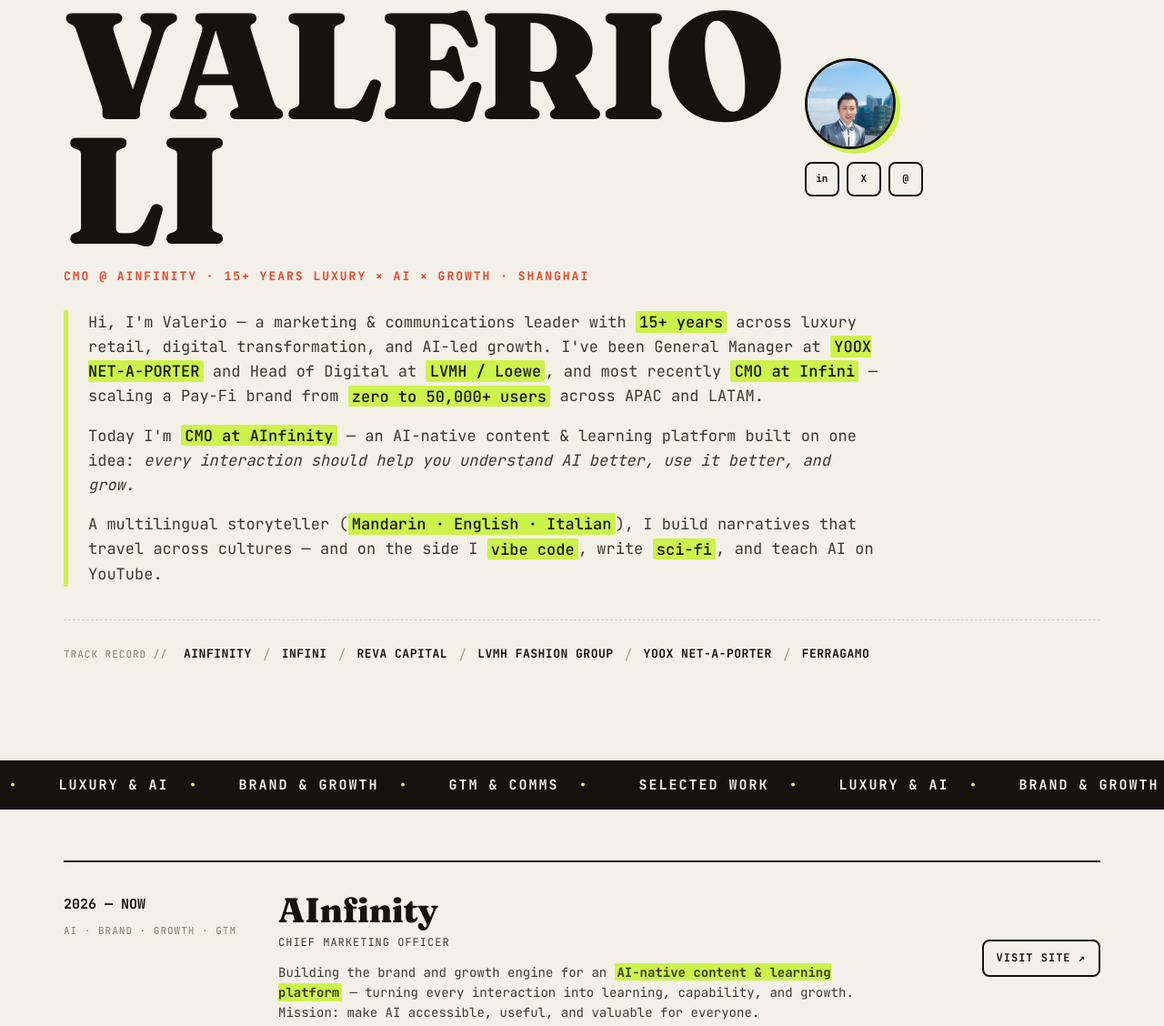
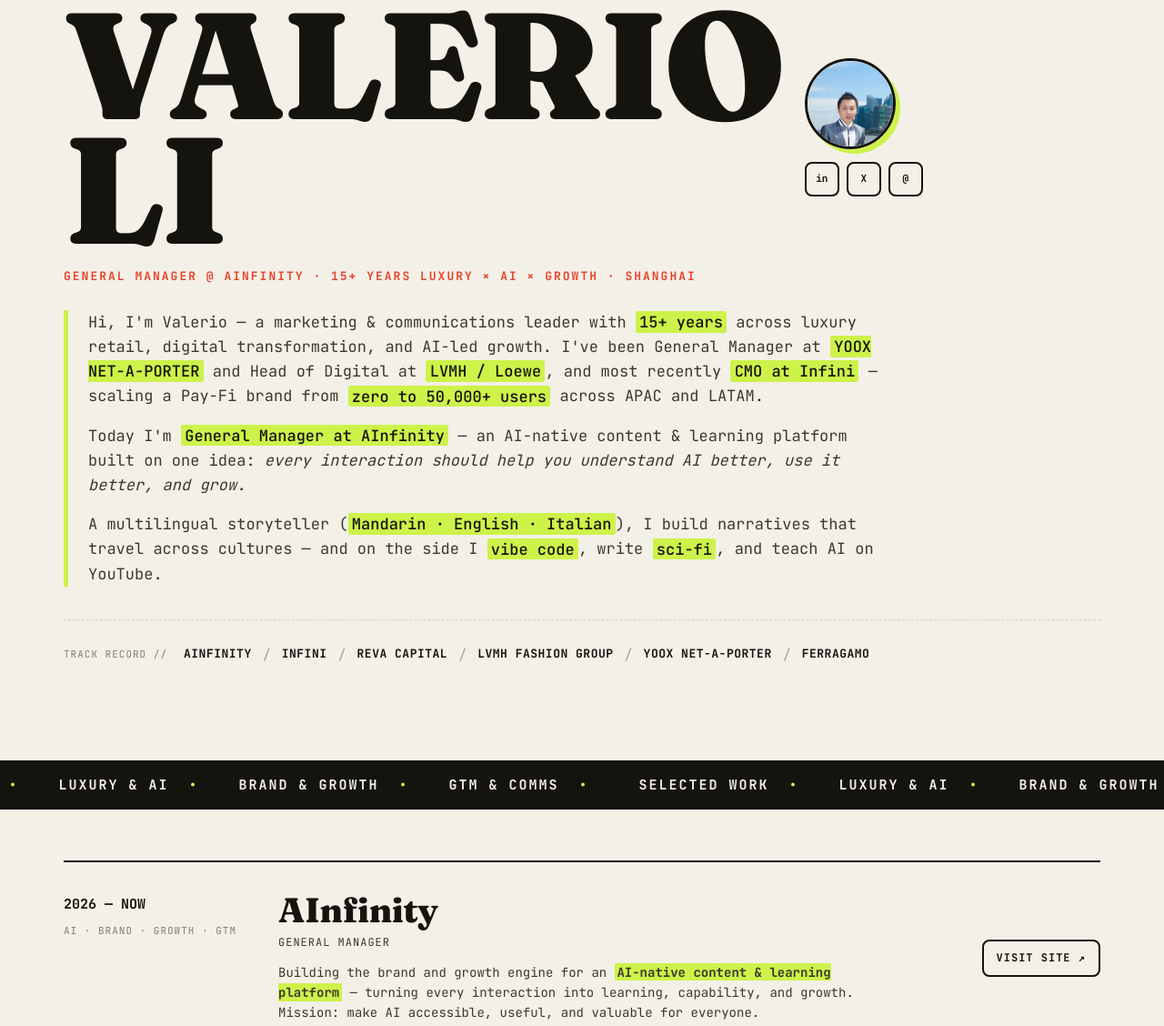
Before and after one commit to valerioli/portfolio-site, a plain HTML site: page index.html in a window 1280 px wide. Shown: the part 126-1254 px from the top of the page at 91% size. Drawn offline with Linux system fonts and the light colour scheme.

Commit message:
Update AInfinity title to General Manager

```diff
--- a/index.html
+++ b/index.html
@@ -4,9 +4,9 @@
 <meta charset="UTF-8">
 <meta name="viewport" content="width=device-width, initial-scale=1.0">
 <title>Valerio Li — Marketing × Luxury × AI</title>
-<meta name="description" content="Valerio Li — CMO at AInfinity. 15+ years of marketing & growth leadership across luxury retail, digital transformation, and AI-led growth. GM at YOOX NET-A-PORTER, Head of Digital at LVMH/Loewe, CMO at Infini. Sci-fi author & AI educator.">
+<meta name="description" content="Valerio Li — General Manager at AInfinity. 15+ years of marketing & growth leadership across luxury retail, digital transformation, and AI-led growth. GM at YOOX NET-A-PORTER, Head of Digital at LVMH/Loewe, CMO at Infini. Sci-fi author & AI educator.">
 <meta property="og:title" content="Valerio Li — Marketing × Luxury × AI">
-<meta property="og:description" content="CMO at AInfinity. 15+ years scaling brands across luxury, AI, and cross-border growth. Sci-fi author & AI educator.">
+<meta property="og:description" content="General Manager at AInfinity. 15+ years scaling brands across luxury, AI, and cross-border growth. Sci-fi author & AI educator.">
 <meta property="og:type" content="website">
 <meta property="og:url" content="https://valerioli.vercel.app/">
 <meta property="og:image" content="https://valerioli.vercel.app/headshot.jpg">
@@ -205,11 +205,11 @@
         </div>
       </div>
     </div>
-    <div class="role">CMO @ AInfinity &middot; 15+ Years Luxury &times; AI &times; Growth &middot; Shanghai</div>
+    <div class="role">General Manager @ AInfinity &middot; 15+ Years Luxury &times; AI &times; Growth &middot; Shanghai</div>
 
     <div class="bio">
       <p>Hi, I'm Valerio — a marketing &amp; communications leader with <span class="mk">15+ years</span> across luxury retail, digital transformation, and AI-led growth. I've been General Manager at <b class="mk">YOOX NET-A-PORTER</b> and Head of Digital at <b class="mk">LVMH / Loewe</b>, and most recently <b class="mk">CMO at Infini</b> — scaling a Pay-Fi brand from <span class="mk">zero to 50,000+ users</span> across APAC and LATAM.</p>
-      <p>Today I'm <span class="mk">CMO at AInfinity</span> — an AI-native content &amp; learning platform built on one idea: <em>every interaction should help you understand AI better, use it better, and grow.</em></p>
+      <p>Today I'm <span class="mk">General Manager at AInfinity</span> — an AI-native content &amp; learning platform built on one idea: <em>every interaction should help you understand AI better, use it better, and grow.</em></p>
       <p>A multilingual storyteller (<span class="mk">Mandarin &middot; English &middot; Italian</span>), I build narratives that travel across cultures — and on the side I <span class="mk">vibe code</span>, write <span class="mk">sci-fi</span>, and teach AI on YouTube.</p>
     </div>
 
@@ -236,7 +236,7 @@
   <section class="blk" id="work">
     <div class="work reveal">
       <div class="meta"><div class="yr">2026 — NOW</div><div class="tg">AI · BRAND · GROWTH · GTM</div></div>
-      <div><div class="ttl">AInfinity</div><div class="role2">Chief Marketing Officer</div><div class="ds">Building the brand and growth engine for an <b>AI-native content &amp; learning platform</b> — turning every interaction into learning, capability, and growth. Mission: make AI accessible, useful, and valuable for everyone.</div></div>
+      <div><div class="ttl">AInfinity</div><div class="role2">General Manager</div><div class="ds">Building the brand and growth engine for an <b>AI-native content &amp; learning platform</b> — turning every interaction into learning, capability, and growth. Mission: make AI accessible, useful, and valuable for everyone.</div></div>
       <a class="go" href="https://ainfinity-official.vercel.app" target="_blank" rel="noopener">VISIT SITE &#8599;</a>
     </div>
 
@@ -466,7 +466,7 @@
         <h4>The short version</h4>
         <p>I started in Italian fashion (Ferragamo, United Outlet), led luxury e-commerce and omnichannel at YOOX NET-A-PORTER and LVMH / Loewe, then moved into fintech and digital assets — advising at Reva Capital and running global brand and growth at Infini. Now I'm building brand at AInfinity. Throughout: multilingual storytelling, data-driven growth, and audiences across APAC and LATAM.</p>
         <ul class="facts">
-          <li><span>Now</span><b>CMO, AInfinity</b></li>
+          <li><span>Now</span><b>General Manager, AInfinity</b></li>
           <li><span>Experience</span><b>15+ years</b></li>
           <li><span>Based</span><b>Shanghai, China</b></li>
           <li><span>Education</span><b>SISU — Italian Lang. &amp; Lit.</b></li>
```
